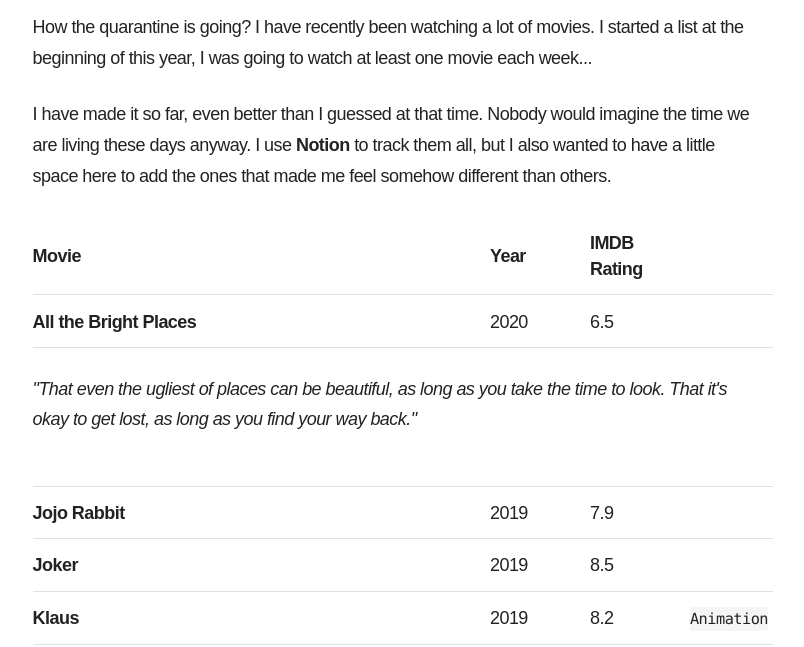
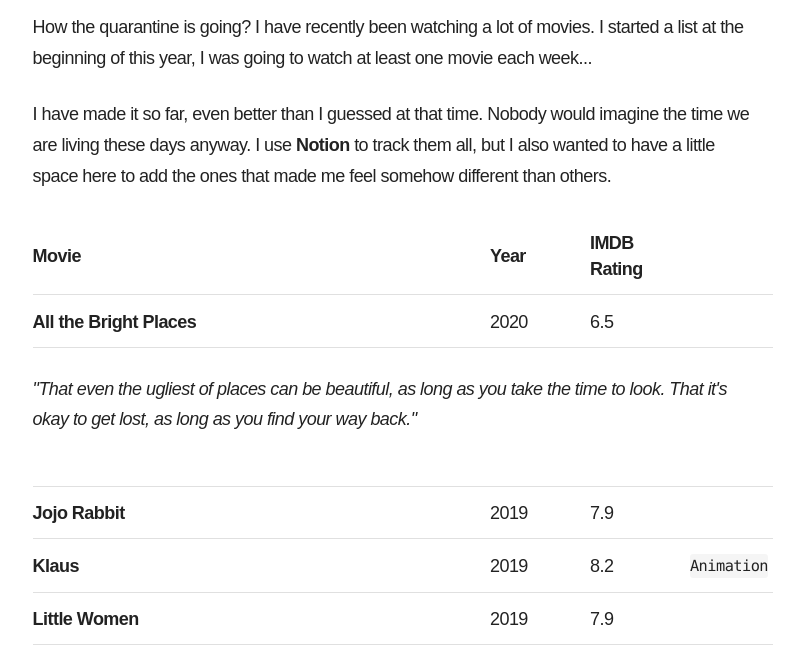
Before and after one commit to ebru/ebrukaya.me, a Gatsby site: page /movies/ in a window 1280 px wide. Shown: the part 154-801 px from the top of the page, without its empty margins (242-1046 px from the left). Built offline with nearby package versions, Linux system fonts and the light colour scheme; Gatsby itself is replaced by a stand-in of ours; a web font is replaced by a local one.

Commit message:
movies are updated

```diff
--- a/src/markdown-pages/movies.md
+++ b/src/markdown-pages/movies.md
@@ -19,7 +19,6 @@ That it's okay to get lost, as long as you find your way back."</span>
 |       |       |             |   |
 |-------|-------|-------------|---|
 | **<a href='https://www.imdb.com/title/tt2584384/' target='_blank'>Jojo Rabbit</a>** | 2019 | 7.9 | |
-| **<a href='https://www.imdb.com/title/tt7286456/' target='_blank'>Joker</a>** | 2019 | 8.5 | |
 | **<a href='https://www.imdb.com/title/tt4729430/' target='_blank'>Klaus</a>** | 2019 | 8.2 | `Animation` |
 | **<a href='https://www.imdb.com/title/tt3281548/' target='_blank'>Little Women</a>** | 2019 | 7.9 | |
 | **<a href='https://www.imdb.com/title/tt8613070/' target='_blank'>Portrait of a Lady on Fire</a>** | 2019 | 8.2 | |
@@ -28,6 +27,7 @@ That it's okay to get lost, as long as you find your way back."</span>
 | **<a href='https://www.imdb.com/title/tt2543164/' target='_blank'>Arrival</a>** | 2016 | 7.9 | |
 | **<a href='https://www.imdb.com/title/tt3553976/' target='_blank'>Captain Fantastic</a>** | 2016 | 7.9 | |
 | **<a href='https://www.imdb.com/title/tt4911940/' target='_blank'>Goodbye Berlin</a>** | 2016 | 7.0 | |
+| **<a href='https://www.imdb.com/title/tt4276820/' target='_blank'>The Founder</a>** | 2016 | 7.2 | |
 | **<a href='https://www.imdb.com/title/tt2948356/' target='_blank'>Zootopia</a>** | 2016 | 8.0 | `Animation` |
 | **<a href='https://www.imdb.com/title/tt2096673/' target='_blank'>Inside Out</a>** | 2015 | 8.2 | `Animation` |
 | **<a href='https://www.imdb.com/title/tt1798684/' target='_blank'>Southpaw</a>** | 2015 | 7.4 | |
```
